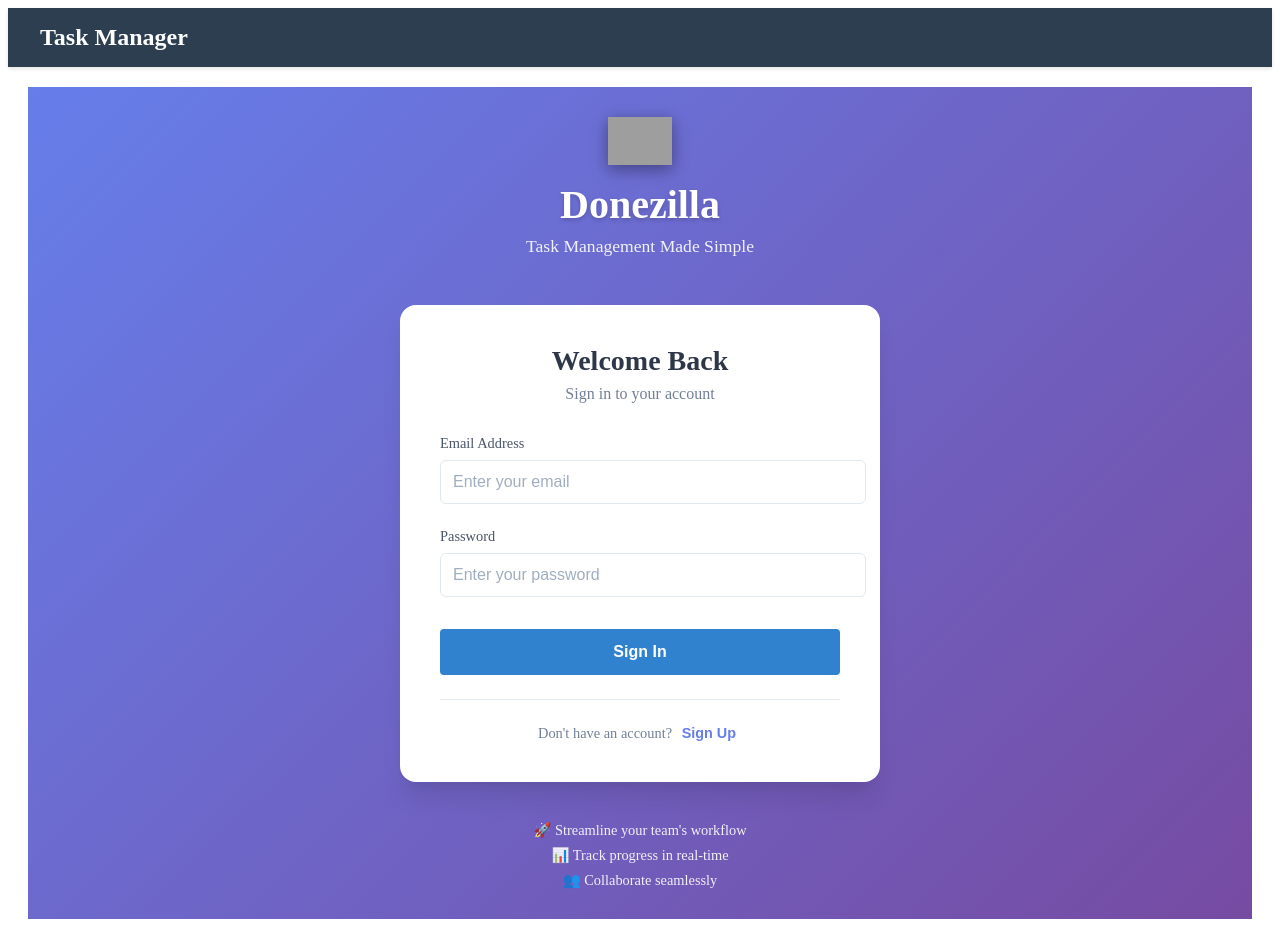
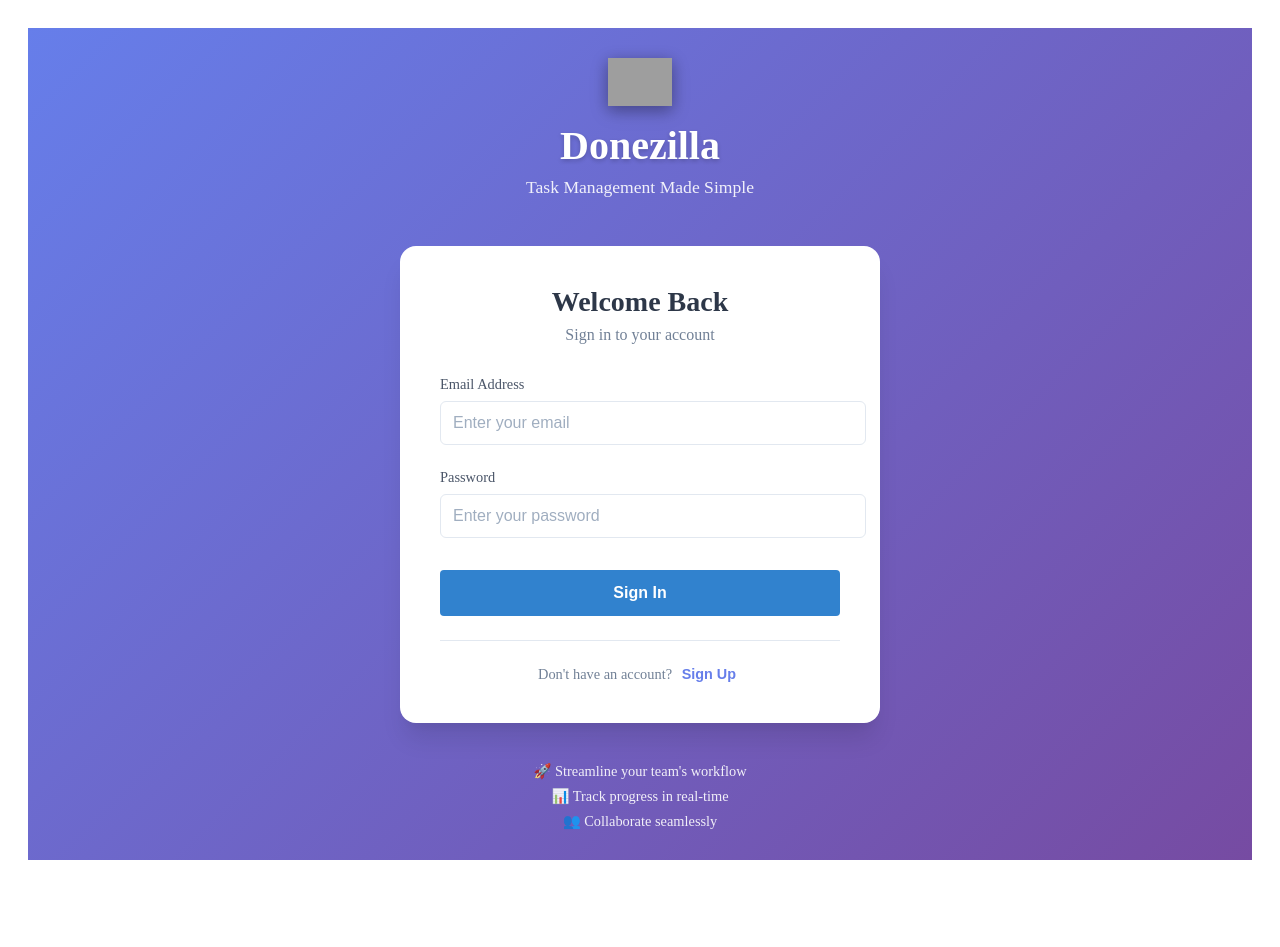
Before and after one commit to bvalcas-livecampus/bryan_taskManager_vue, a Vue app in the folder src/: page / in a window 1280 px wide. After the commit the page ends 888 px from the top, so only its background shows below. Built offline with nearby package versions, Linux system fonts and the light colour scheme; grey boxes are pictures that could not be loaded.

Commit message:
doesn't show the header if not connected

```diff
--- a/src/src/App.vue
+++ b/src/src/App.vue
@@ -61,7 +61,7 @@ if (isUserConnected.value) {
 </script>
 
 <template>
-    <header>
+    <header v-if="isUserConnected">
         <Header
             :username="user?.first_name + ' ' + user?.last_name"
             :isConnected="isUserConnected"
```
